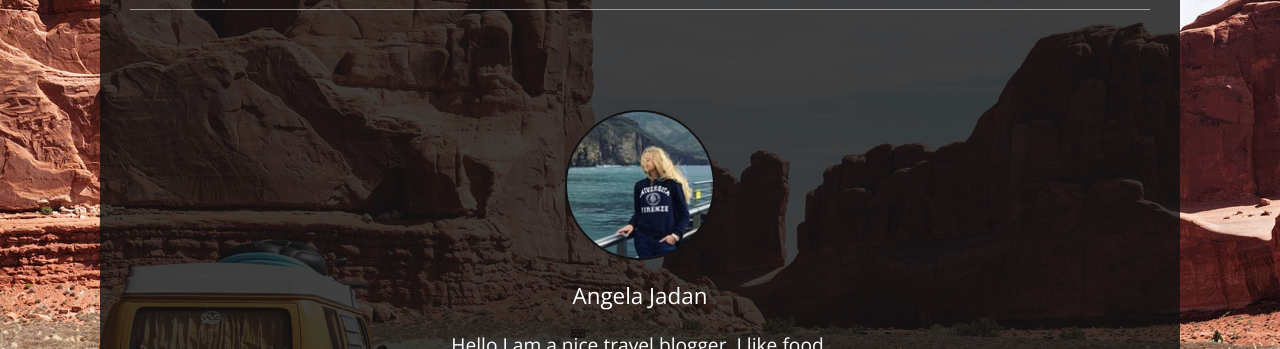
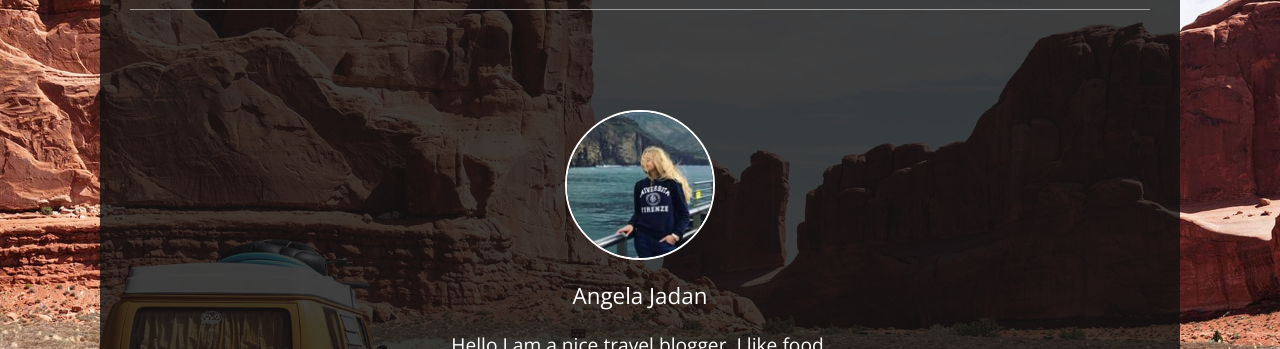
Before and after one commit to holdonL/new_blog, a Jekyll site: the page built from index.html, in a window 1280 px wide. Shown: the part 204-553 px from the top of the page. Built offline with Jekyll 4.4.1, drawn with Linux system fonts in a browser that asks for light colours; Markdown is read by kramdown in place of the engine named in the settings; a script that is not in the unit is left out.

Commit message:
поменял обводку портрета

```diff
--- a/_sass/_front.scss
+++ b/_sass/_front.scss
@@ -15,7 +15,7 @@
     width: 100%;
     height: 100%;
     border-radius: 50%;
-    border: 2px solid $main-black;
+    border: 2px solid $main-white;
 }
 
 .front__name {
```
